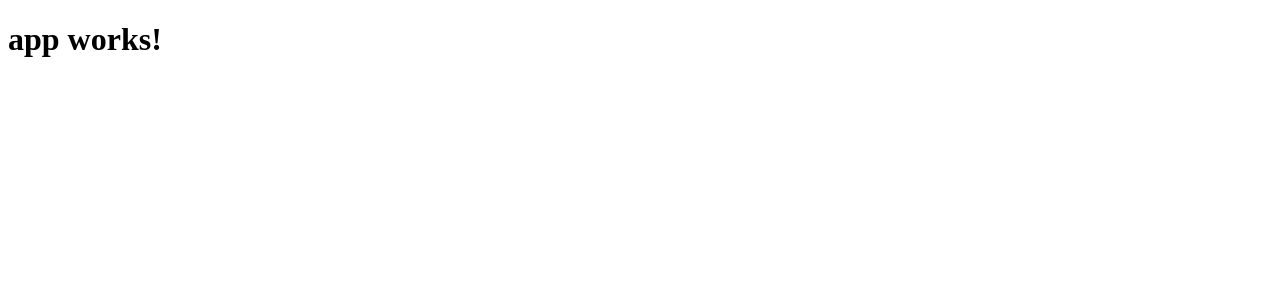
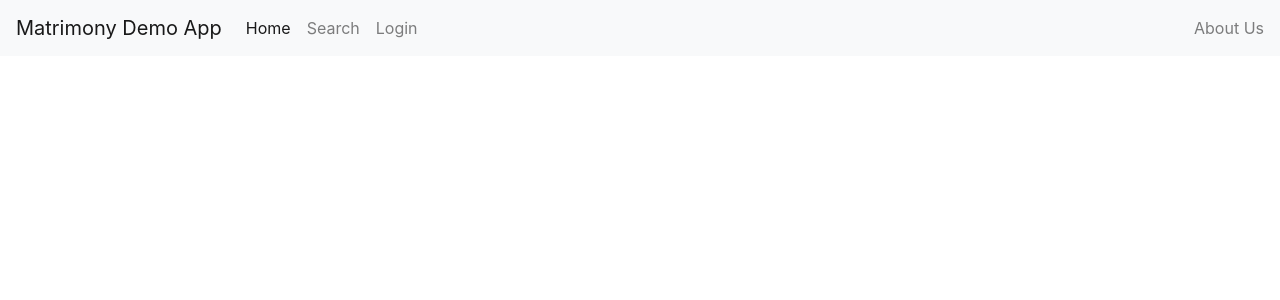
Before and after one commit to coffeeqode/matrimony, an Angular app: page / in a window 1280 px wide. Shown: the top 300 px of the page. Built offline with nearby package versions, Linux system fonts and the light colour scheme.

Commit message:
Bootstrap added. new component added for search

```diff
--- a/package.json
+++ b/package.json
@@ -4,7 +4,7 @@
   "license": "MIT",
   "scripts": {
     "ng": "ng",
-    "client": "ng serve --proxy-config proxy.conf.json",
+    "client": "ng serve --proxy-config proxy.conf.json --open",
     "server": "node server.js",
     "build": "ng build",
     "test": "ng test",
@@ -21,7 +21,10 @@
     "@angular/platform-browser": "^4.0.0",
     "@angular/platform-browser-dynamic": "^4.0.0",
     "@angular/router": "^4.0.0",
+    "bootstrap": "^4.0.0-beta",
     "core-js": "^2.4.1",
+    "jquery": "^3.2.1",
+    "popper.js": "^1.12.5",
     "rxjs": "^5.1.0",
     "zone.js": "^0.8.4"
   },
--- a/src/app/app.component.html
+++ b/src/app/app.component.html
@@ -1,3 +1,22 @@
-<h1>
-  {{title}}
-</h1>
+<nav class="navbar navbar-expand-lg navbar-light bg-light">
+  <a class="navbar-brand" href="#">Matrimony Demo App</a>
+  <button class="navbar-toggler" type="button" data-toggle="collapse" data-target="#navbarText" aria-controls="navbarText" aria-expanded="false" aria-label="Toggle navigation">
+    <span class="navbar-toggler-icon"></span>
+  </button>
+  <div class="collapse navbar-collapse" id="navbarText">
+    <ul class="navbar-nav mr-auto">
+      <li class="nav-item active">
+        <a class="nav-link" href="#">Home <span class="sr-only">(current)</span></a>
+      </li>
+      <li class="nav-item">
+        <a class="nav-link" href="#">Search</a>
+      </li>
+       <li class="nav-item">
+        <a class="nav-link" href="#">Login</a>
+      </li>
+    </ul>
+    <span class="navbar-text">
+      About Us
+    </span>
+  </div>
+</nav>
--- a/src/app/app.module.ts
+++ b/src/app/app.module.ts
@@ -4,10 +4,12 @@
 import { HttpModule } from '@angular/http';
 
 import { AppComponent } from './app.component';
+import { SearchComponent } from './search/search.component';
 
 @NgModule({
   declarations: [
-    AppComponent
+    AppComponent,
+    SearchComponent
   ],
   imports: [
     BrowserModule,
--- /dev/null
+++ b/src/app/search/search.component.html
@@ -0,0 +1,3 @@
+<p>
+  search works!
+</p>
--- /dev/null
+++ b/src/app/search/search.component.ts
@@ -0,0 +1,15 @@
+import { Component, OnInit } from '@angular/core';
+
+@Component({
+  selector: 'app-search',
+  templateUrl: './search.component.html',
+  styleUrls: ['./search.component.css']
+})
+export class SearchComponent implements OnInit {
+
+  constructor() { }
+
+  ngOnInit() {
+  }
+
+}
```
Also changed, not shown: .angular-cli.json, src/app/search/search.component.css (added), 2 other files (tests, documents, lock files or other folders).
